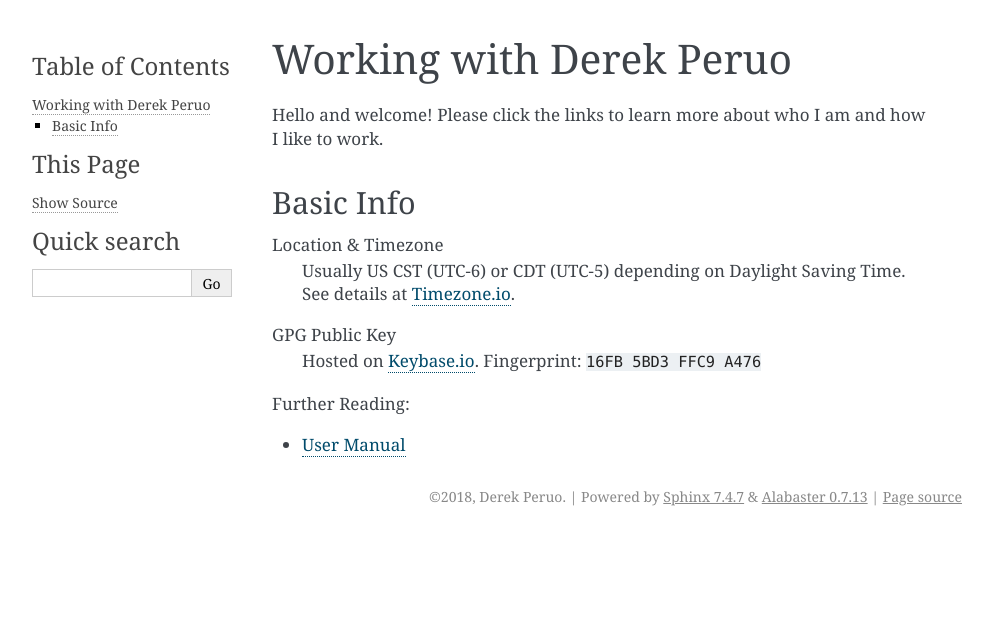
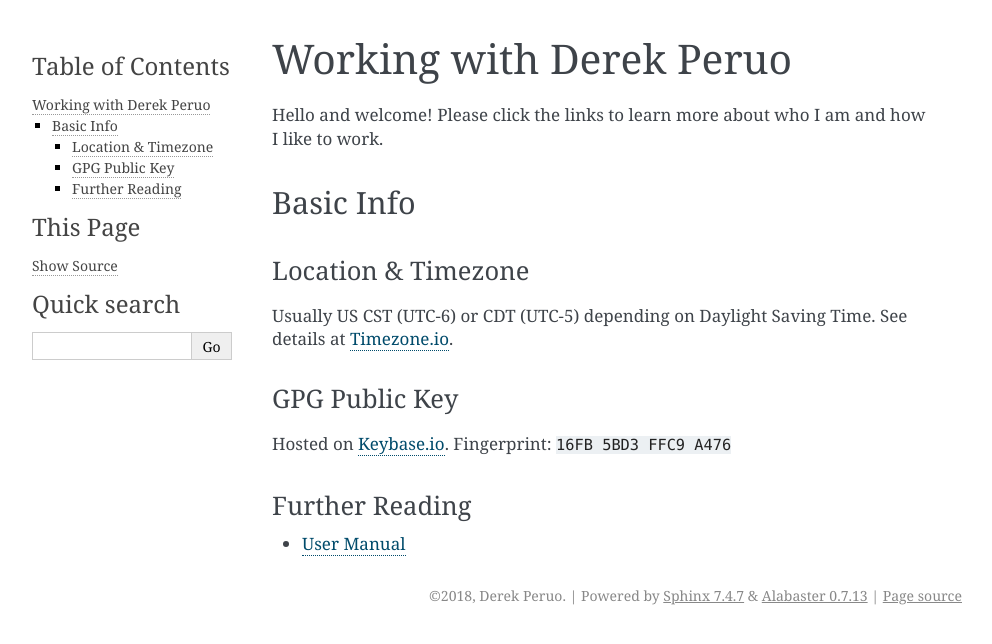
Before and after one commit to dperuo/about-me, a Sphinx documentation site: the page built from docs/index.rst, in a window 1280 px wide. Shown: the top 644 px of the page, without its empty margins (148-1140 px from the left). Built offline with Sphinx 7.4.7, drawn with Linux system fonts in a browser that asks for light colours; some of the changed lines change nothing that is shown.

Commit message:
Update subsections

```diff
--- a/docs/index.rst
+++ b/docs/index.rst
@@ -11,14 +11,19 @@ Basic Info
 ----------
 
 Location & Timezone
-  Usually US CST (UTC-6) or CDT (UTC-5) depending on Daylight Saving Time. See details at `Timezone.io`_.
+^^^^^^^^^^^^^^^^^^^
+
+Usually US CST (UTC-6) or CDT (UTC-5) depending on Daylight Saving Time. See details at `Timezone.io`_.
 
 GPG Public Key
-  Hosted on `Keybase.io`_. Fingerprint: ``16FB 5BD3 FFC9 A476``
+^^^^^^^^^^^^^^
+
+Hosted on `Keybase.io`_. Fingerprint: ``16FB 5BD3 FFC9 A476``
+
+Further Reading
+^^^^^^^^^^^^^^^
 
 .. toctree::
     :titlesonly:
-    :maxdepth: 2
-    :caption: Further Reading:
 
     user-manual
```
